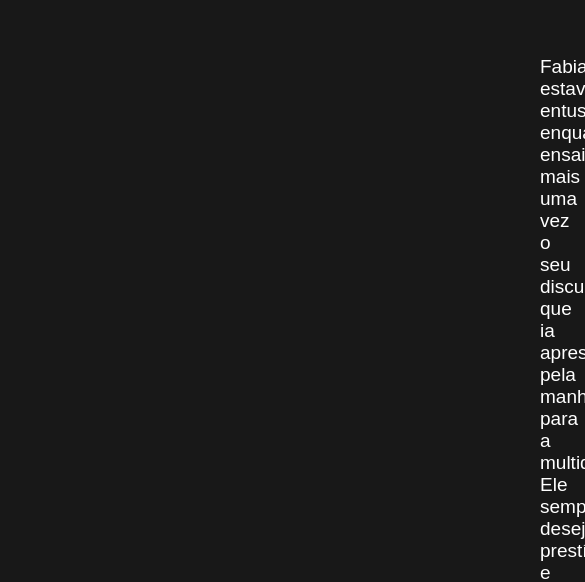
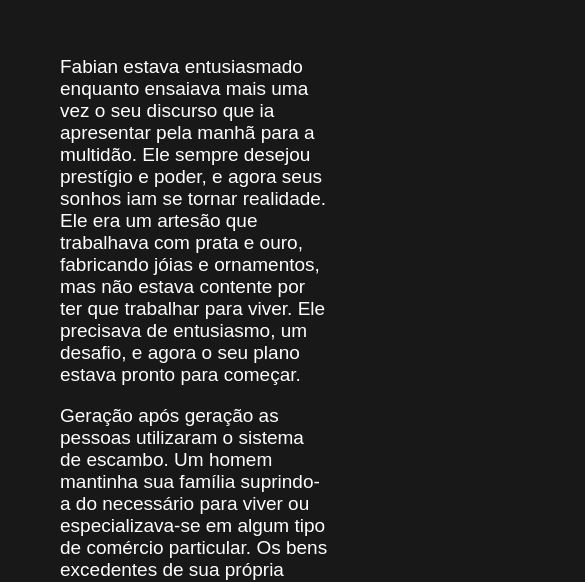
Before and after one commit to hmmalafaia/hmmalafaia.github.io, a plain HTML site: page quero-toda-a-terra-e-mais-5/index.html in a window 390 px wide. Shown: the part 286-868 px from the top of the page, 585 px wide, since content can reach past the window. Drawn offline with Linux system fonts and the light colour scheme.

Commit message:
Update style.css
fix to mobile

```diff
--- a/quero-toda-a-terra-e-mais-5/style.css
+++ b/quero-toda-a-terra-e-mais-5/style.css
@@ -26,9 +26,6 @@ body {
    .texto-corrido {
 	   text-align: left;
 	   padding: 20px;
-	   margin-left: 480px;
-	   margin-right: 480px;
-		font-kerning: auto;
     font-family: var(--font_family_body, var(--font_family_body_preset, 'Spectral', serif, var(--font-family-text)));
     font-weight: var(--font_weight_body_preset, 400);
     -webkit-font-smoothing: antialiased;
```
